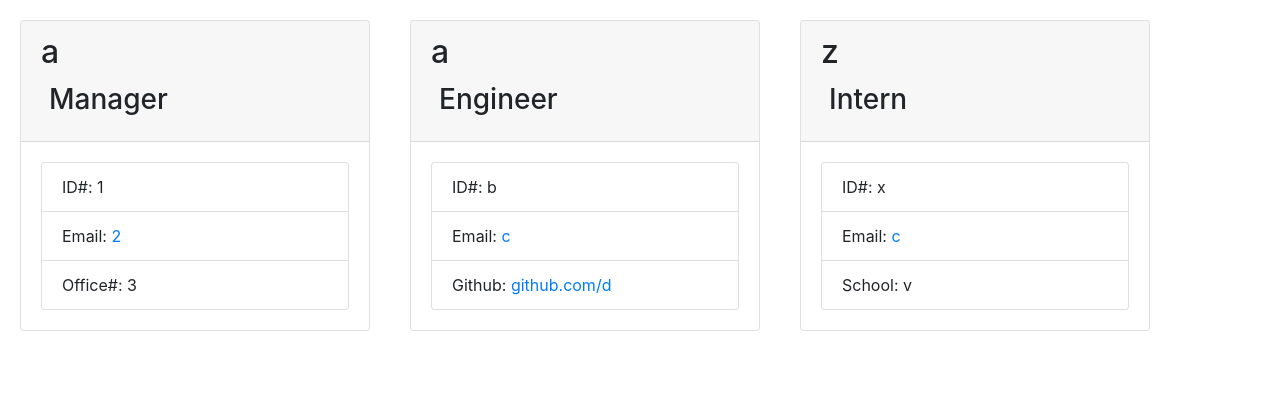
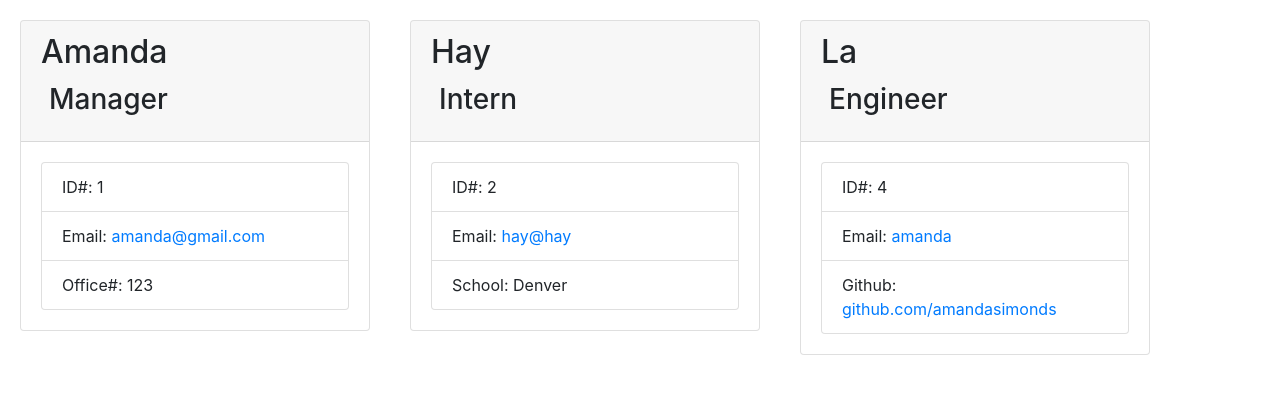
Before and after one commit to amandasimonds/team-profile-generator, a website: page team.html in a window 1280 px wide. Drawn offline with nearby package versions, Linux system fonts and the light colour scheme.

Commit message:
deleted console logs

```diff
--- a/app.js
+++ b/app.js
@@ -67,7 +67,6 @@ function newManager() {
         .then(function(data) {
             let manager = new Manager(data.name, data.id, data.email, data.officeNumber);
             employeeList.push(manager);
-            console.log(manager)
                 addToFile("team.html", generateHTML.addManagerCard(data));
                 addAnother();
         });
@@ -106,8 +105,6 @@ function newEngineer() {
         .then(function(data) {
             let engineer = new Engineer(data.name, data.id, data.email, data.github);
             employeeList.push(engineer);
-            console.log(engineer)
-            console.log(employeeList)
             addToFile("team.html", generateHTML.addEngineerCard(data));
             addAnother();
         });
@@ -146,8 +143,6 @@ function newIntern() {
         .then(function(data) {
             let intern = new Intern(data.name, data.id, data.title, data.email, data.school);
             employeeList.push(intern);
-            console.log(employeeList);
-            console.log(intern)
             addToFile("team.html", generateHTML.addInternCard(data));
             addAnother();
         });
--- a/lib/employee.js
+++ b/lib/employee.js
@@ -1,7 +1,6 @@
 
 class Employee {
     constructor(name, id, email) {
-
       this.name = name;
       this.id = id;
       this.email = email;
--- a/team.html
+++ b/team.html
@@ -15,38 +15,38 @@
         <body>
         <div class="card employee-card">
         <div class="card-header">
-            <h2 class="card-title">a</h2>
+            <h2 class="card-title">Amanda</h2>
             <h3 class="card-title"><i class="fas fa-mug-hot mr-2"></i>Manager</h3>
         </div>
         <div class="card-body">
             <ul class="list-group">
                 <li class="list-group-item">ID#: 1</li>
-                <li class="list-group-item">Email: <a href="mailto:2">2</a></li>
-                <li class="list-group-item">Office#: 3</li>
+                <li class="list-group-item">Email: <a href="mailto:amanda@gmail.com">amanda@gmail.com</a></li>
+                <li class="list-group-item">Office#: 123</li>
             </ul>
         </div>
      </div><div class="card employee-card">
         <div class="card-header">
-            <h2 class="card-title">a</h2>
+            <h2 class="card-title">Hay</h2>
+            <h3 class="card-title"><i class="fas fa-mug-hot mr-2"></i>Intern</h3>
+        </div>
+        <div class="card-body">
+            <ul class="list-group">
+                <li class="list-group-item">ID#: 2</li>
+                <li class="list-group-item">Email: <a href="mailto:hay@hay">hay@hay</a></li>
+                <li class="list-group-item">School: Denver</li>
+            </ul>
+        </div>
+     </div><div class="card employee-card">
+        <div class="card-header">
+            <h2 class="card-title">La</h2>
             <h3 class="card-title"><i class="fas fa-mug-hot mr-2"></i>Engineer</h3>
         </div>
         <div class="card-body">
             <ul class="list-group">
-                <li class="list-group-item">ID#: b</li>
-                <li class="list-group-item">Email: <a href="mailto:c">c</a></li>
-                <li class="list-group-item">Github: <a href="github.com/ d">github.com/d</a></li>
-            </ul>
-        </div>
-     </div><div class="card employee-card">
-        <div class="card-header">
-            <h2 class="card-title">z</h2>
-            <h3 class="card-title"><i class="fas fa-mug-hot mr-2"></i>Intern</h3>
-        </div>
-        <div class="card-body">
-            <ul class="list-group">
-                <li class="list-group-item">ID#: x</li>
-                <li class="list-group-item">Email: <a href="mailto:c">c</a></li>
-                <li class="list-group-item">School: v</li>
+                <li class="list-group-item">ID#: 4</li>
+                <li class="list-group-item">Email: <a href="mailto:amanda">amanda</a></li>
+                <li class="list-group-item">Github: <a href="github.com/ amandasimonds">github.com/amandasimonds</a></li>
             </ul>
         </div>
      </div>
```
Also changed, not shown: README.md.
